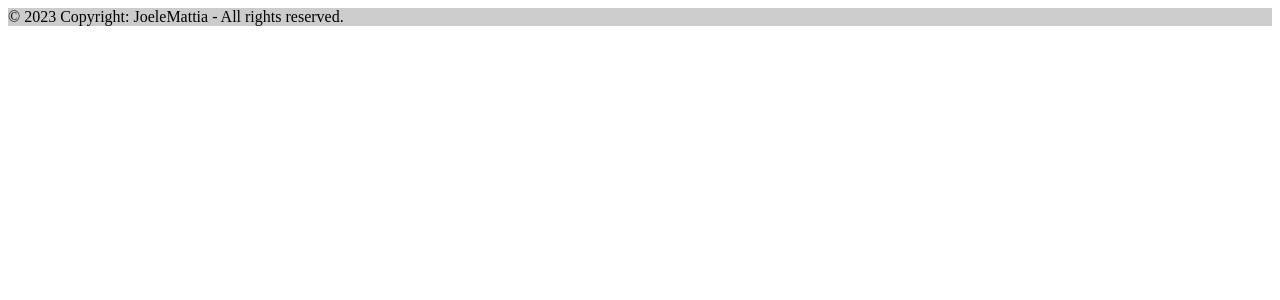
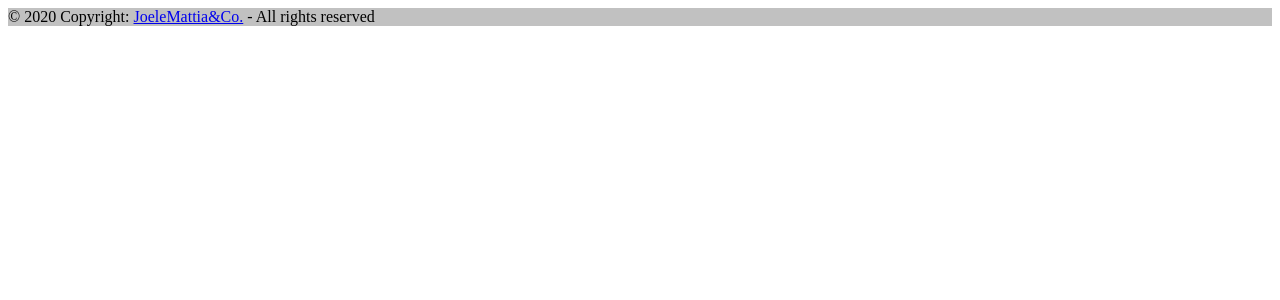
Before and after one commit to WebDevJoJo/Portfolio-angular, an Angular app in the folder JoeleMattia-portfolio/: page / in a window 1280 px wide. Shown: the top 300 px of the page. Built offline with nearby package versions, Linux system fonts and the light colour scheme.

Commit message:
footer modified, home added

```diff
--- a/JoeleMattia-portfolio/src/app/app.module.ts
+++ b/JoeleMattia-portfolio/src/app/app.module.ts
@@ -4,11 +4,13 @@ import { BrowserModule } from '@angular/platform-browser';
 import { AppRoutingModule } from './app-routing.module';
 import { AppComponent } from './app.component';
 import { FooterComponent } from './footer/footer.component';
+import { HomeComponent } from './home/home.component';
 
 @NgModule({
   declarations: [
     AppComponent,
-    FooterComponent
+    FooterComponent,
+    HomeComponent
   ],
   imports: [
     BrowserModule,
--- a/JoeleMattia-portfolio/src/app/footer/footer.component.html
+++ b/JoeleMattia-portfolio/src/app/footer/footer.component.html
@@ -1,7 +1,60 @@
-<footer class="bg-light text-center text-lg-start">
-  <div class="text-center p-3" style="background-color: rgba(0, 0, 0, 0.2)">
-    © 2023 Copyright:
-    <a class="text-dark">JoeleMattia</a>
-    - All rights reserved.
+<footer class="text-center text-white" style="background-color: #f1f1f1">
+  <div class="container pt-4">
+    <!-- Social media section -->
+    <section class="mb-4">
+      <!-- Instagram Joele -->
+      <a
+        mdbRipple
+        rippleColor="dark"
+        class="btn btn-link btn-floating btn-lg text-dark m-1"
+        href="#"
+        role="button"
+      >
+        <i class="fab fa-instagram"></i>
+      </a>
+
+      <!-- Instagram Mattia -->
+      <a
+        mdbRipple
+        rippleColor="dark"
+        class="btn btn-link btn-floating btn-lg text-dark m-1"
+        href="#!"
+        role="button"
+      >
+        <i class="fab fa-instagram"></i>
+      </a>
+
+      <!-- Github Joele -->
+      <a
+        mdbRipple
+        rippleColor="dark"
+        class="btn btn-link btn-floating btn-lg text-dark m-1"
+        href="#!"
+        role="button"
+      >
+        <i class="fab fa-github"></i>
+      </a>
+
+      <!-- Github Mattia -->
+      <a
+        mdbRipple
+        rippleColor="dark"
+        class="btn btn-link btn-floating btn-lg text-dark m-1"
+        href="#!"
+        role="button"
+      >
+        <i class="fab fa-github"></i>
+      </a>
+    </section>
+  </div>
+
+  <!-- Copyright -->
+  <div
+    class="text-center text-dark p-3"
+    style="background-color: rgba(0, 0, 0, 0.2)"
+  >
+    © 2020 Copyright:
+    <a class="text-dark" href="#">JoeleMattia&Co.</a>
+    - All rights reserved
   </div>
 </footer>
--- /dev/null
+++ b/JoeleMattia-portfolio/src/app/home/home.component.html
@@ -0,0 +1 @@
+<p>home works!</p>
```
Also changed, not shown: JoeleMattia-portfolio/src/app/home/home.component.ts (added, +10 -0 lines), JoeleMattia-portfolio/src/app/home/home.component.scss (added), 1 other file (tests, documents, lock files or other folders).
